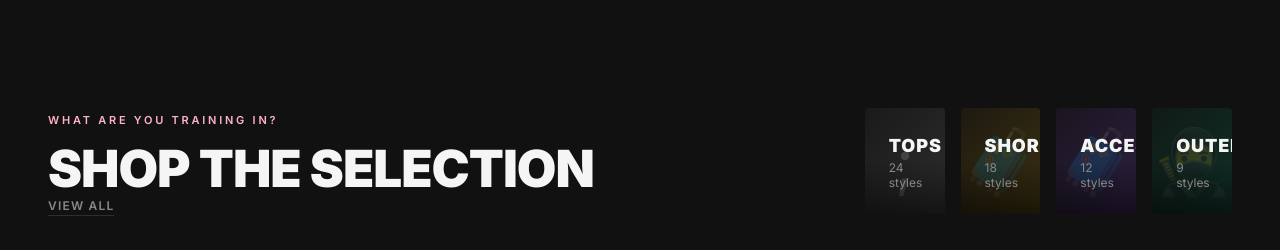
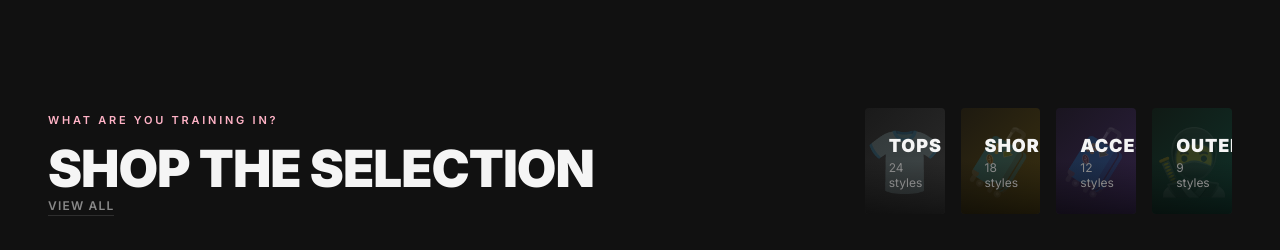
Before and after one commit to paxdavis15/sheridan-athletics, a plain HTML site: page index.html in a window 1280 px wide. Shown: the part 860-1110 px from the top of the page. Drawn offline with Linux system fonts and the light colour scheme.

Commit message:
Update index.html

```diff
--- a/index.html
+++ b/index.html
@@ -172,7 +172,7 @@
       <a href="#shop" class="view-all">View all</a>
     </div>
     <div class="categories-grid">
-      <div class="cat-card"><div class="cat-img-placeholder"><span class="cat-icon">;</span></div><div class="cat-overlay"></div><div class="cat-info"><p class="cat-name">Tops</p><p class="cat-count">24 styles</p></div></div>
+      <div class="cat-card"><div class="cat-img-placeholder"><span class="cat-icon">&#128085;</span></div><div class="cat-overlay"></div><div class="cat-info"><p class="cat-name">Tops</p><p class="cat-count">24 styles</p></div></div>
       <div class="cat-card"><div class="cat-img-placeholder"><span class="cat-icon">&#129523;</span></div><div class="cat-overlay"></div><div class="cat-info"><p class="cat-name">Shorts</p><p class="cat-count">18 styles</p></div></div>
       <div class="cat-card"><div class="cat-img-placeholder"><span class="cat-icon">&#129523;</span></div><div class="cat-overlay"></div><div class="cat-info"><p class="cat-name">Accessories</p><p class="cat-count">12 styles</p></div></div>
       <div class="cat-card"><div class="cat-img-placeholder"><span class="cat-icon">&#129399;</span></div><div class="cat-overlay"></div><div class="cat-info"><p class="cat-name">Outerwear</p><p class="cat-count">9 styles</p></div></div>
```
